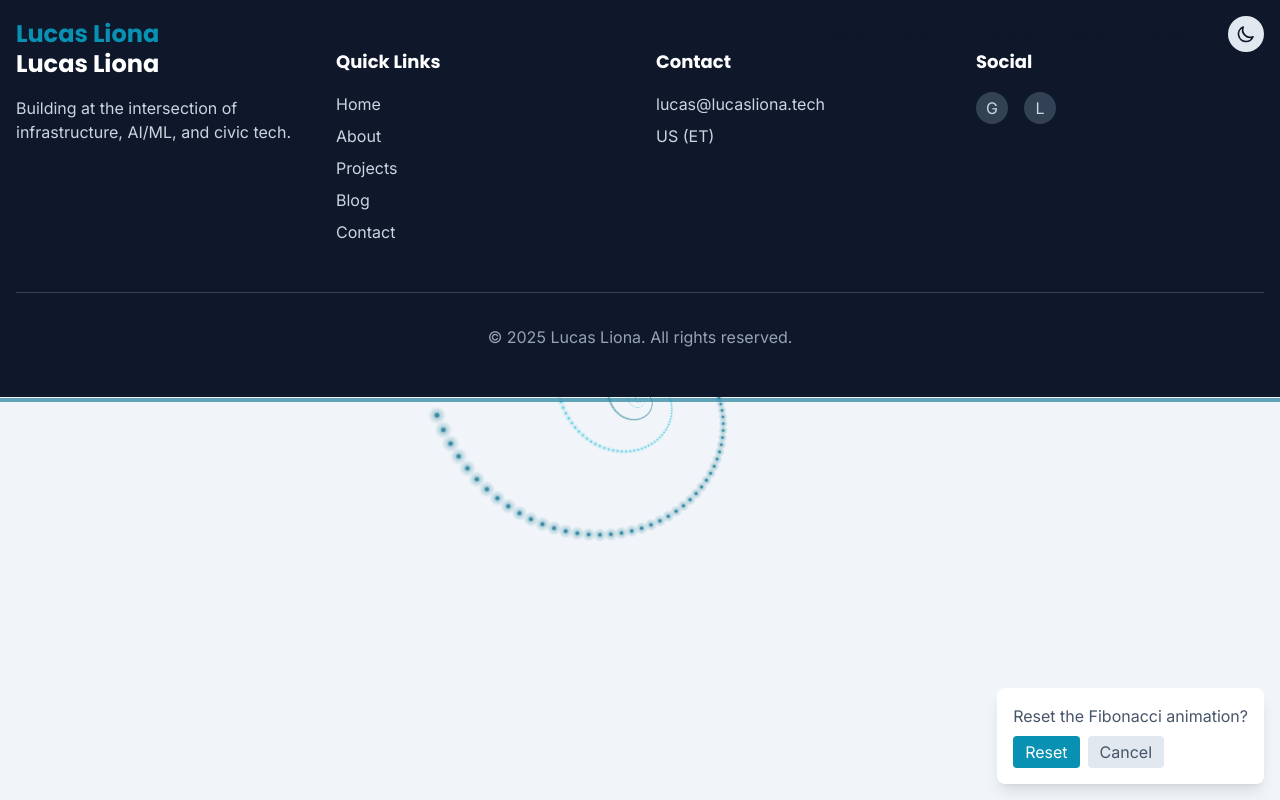
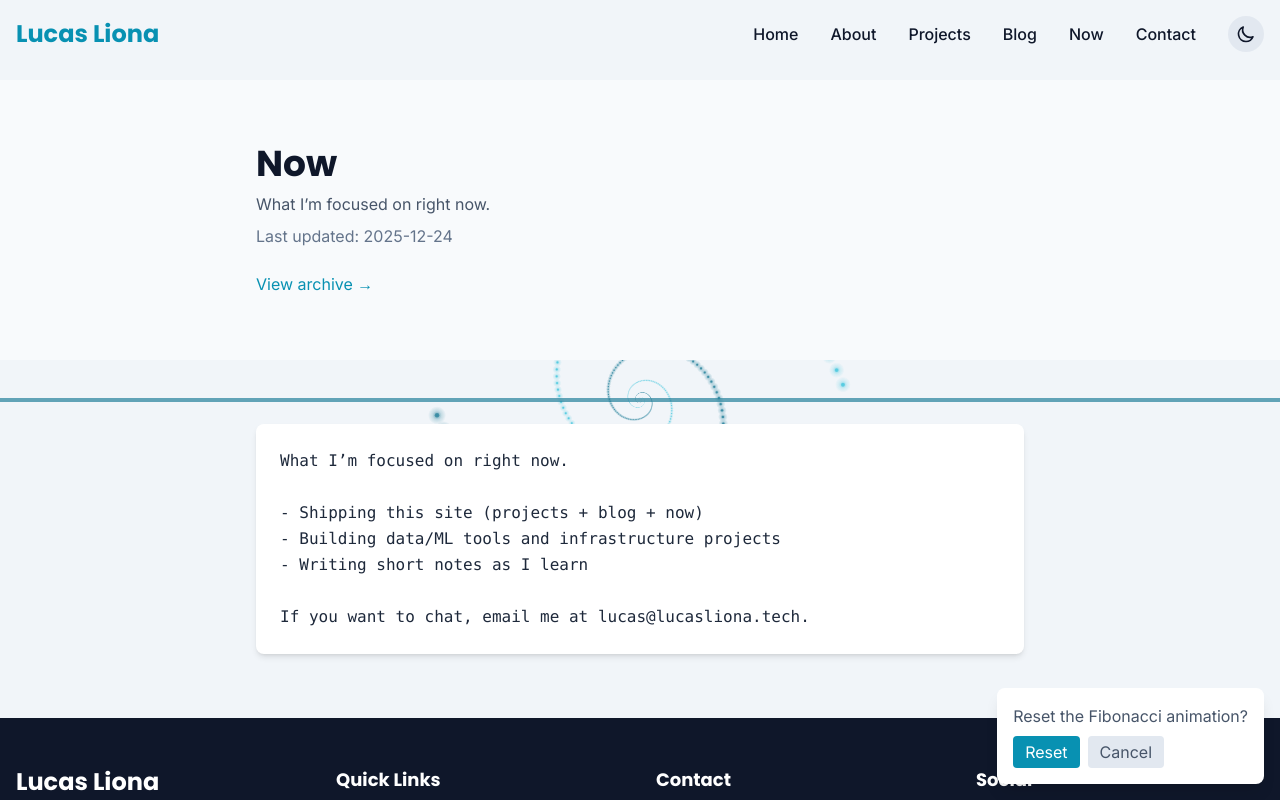
Before and after one commit to Lucas-Liona/Personal-Website, a React (Vite) app in the folder my-portfolio/: page /now in a window 1280 px wide. Both pictures are taken after a click on the button "Reset Fibonacci Animation". Shown: the top 800 px of the page. Built offline with nearby package versions, Linux system fonts and the light colour scheme.

Commit message:
maybe temporary added /nw

```diff
--- a/my-portfolio/src/App.tsx
+++ b/my-portfolio/src/App.tsx
@@ -8,6 +8,9 @@ import Projects from './pages/Projects';
 import Contact from './pages/Contact';
 import Blog from './pages/Blog';
 import BlogPost from './pages/BlogPost';
+import Now from './pages/Now';
+import NowArchive from './pages/NowArchive';
+import NowEntry from './pages/NowEntry';
 import FibonacciBackground from './components/FibonacciBackground';
 import AnimationReset from './components/AnimationReset';
 import { ThemeProvider } from './context/ThemeContext';
@@ -81,6 +84,9 @@ function App() {
                 <Route path="/projects" element={<Projects />} />
                 <Route path="/blog" element={<Blog />} />
                 <Route path="/blog/:slug" element={<BlogPost />} />
+                <Route path="/now" element={<Now />} />
+                <Route path="/now/archive" element={<NowArchive />} />
+                <Route path="/now/:slug" element={<NowEntry />} />
                 <Route path="/contact" element={<Contact />} />
               </Routes>
             </main>
--- a/my-portfolio/src/components/Footer.tsx
+++ b/my-portfolio/src/components/Footer.tsx
@@ -21,7 +21,7 @@ const Footer = () => {
           <div className="md:col-span-1">
             <h3 className="text-lg font-bold mb-4">Quick Links</h3>
             <ul className="space-y-2">
-              {['Home', 'About', 'Projects', 'Blog', 'Contact'].map((item) => (
+              {['Home', 'About', 'Projects', 'Blog', 'Now', 'Contact'].map((item) => (
                 <li key={item}>
                   <Link
                     to={item === 'Home' ? '/' : `/${item.toLowerCase()}`}
--- a/my-portfolio/src/components/Navbar.tsx
+++ b/my-portfolio/src/components/Navbar.tsx
@@ -37,7 +37,7 @@ const Navbar = () => {
         {/* Desktop Navigation */}
         <nav className="hidden md:flex items-center space-x-8">
           <ul className="flex space-x-8">
-            {['Home', 'About', 'Projects', 'Blog', 'Contact'].map((item) => (
+            {['Home', 'About', 'Projects', 'Blog', 'Now', 'Contact'].map((item) => (
               <li key={item}>
                 <Link
                   to={item === 'Home' ? '/' : `/${item.toLowerCase()}`}
@@ -90,7 +90,7 @@ const Navbar = () => {
       {isOpen && (
         <div className="md:hidden bg-white dark:bg-dark-100 shadow-md dark:shadow-black/20">
           <ul className="py-4 px-4 space-y-4">
-            {['Home', 'About', 'Projects', 'Blog', 'Contact'].map((item) => (
+            {['Home', 'About', 'Projects', 'Blog', 'Now', 'Contact'].map((item) => (
               <li key={item}>
                 <Link
                   to={item === 'Home' ? '/' : `/${item.toLowerCase()}`}
--- /dev/null
+++ b/my-portfolio/src/content/now/2025-12-24.md
@@ -0,0 +1,12 @@
+---
+title: Now
+date: 2025-12-24
+---
+
+What I’m focused on right now.
+
+- Shipping this site (projects + blog + now)
+- Building data/ML tools and infrastructure projects
+- Writing short notes as I learn
+
+If you want to chat, email me at lucas@lucasliona.tech.
--- /dev/null
+++ b/my-portfolio/src/lib/now.ts
@@ -0,0 +1,82 @@
+export type NowEntryMeta = {
+  slug: string;
+  title: string;
+  date?: string;
+};
+
+export type NowEntry = NowEntryMeta & {
+  content: string;
+};
+
+type Frontmatter = Record<string, unknown>;
+
+const parseFrontmatter = (raw: string): { frontmatter: Frontmatter; content: string } => {
+  if (!raw.startsWith('---')) {
+    return { frontmatter: {}, content: raw };
+  }
+
+  const end = raw.indexOf('\n---', 3);
+  if (end === -1) {
+    return { frontmatter: {}, content: raw };
+  }
+
+  const fmBlock = raw.slice(3, end).trim();
+  const content = raw.slice(end + '\n---'.length).trimStart();
+
+  const frontmatter: Frontmatter = {};
+  for (const line of fmBlock.split('\n')) {
+    const idx = line.indexOf(':');
+    if (idx === -1) continue;
+    const key = line.slice(0, idx).trim();
+    const value = line.slice(idx + 1).trim();
+    frontmatter[key] = value;
+  }
+
+  return { frontmatter, content };
+};
+
+const getSlugFromPath = (path: string) => {
+  const parts = path.split('/');
+  const file = parts[parts.length - 1] ?? '';
+  return file.replace(/\.md$/i, '');
+};
+
+const rawNowEntries = import.meta.glob('/src/content/now/*.md', { as: 'raw', eager: true }) as Record<
+  string,
+  string
+>;
+
+export const getAllNowEntries = (): NowEntryMeta[] => {
+  const entries = Object.entries(rawNowEntries).map(([path, raw]) => {
+    const slug = getSlugFromPath(path);
+    const { frontmatter } = parseFrontmatter(raw);
+
+    const title = (frontmatter.title as string | undefined) ?? slug;
+    const date = frontmatter.date as string | undefined;
+
+    return { slug, title, date };
+  });
+
+  return entries.sort((a, b) => (b.date ?? '').localeCompare(a.date ?? ''));
+};
+
+export const getLatestNowEntry = (): NowEntry | null => {
+  const metas = getAllNowEntries();
+  if (metas.length === 0) return null;
+  return getNowEntryBySlug(metas[0].slug);
+};
+
+export const getNowEntryBySlug = (slug: string): NowEntry | null => {
+  const entry = Object.entries(rawNowEntries).find(([path]) => getSlugFromPath(path) === slug);
+  if (!entry) return null;
+
+  const [, raw] = entry;
+  const { frontmatter, content } = parseFrontmatter(raw);
+
+  return {
+    slug,
+    title: (frontmatter.title as string | undefined) ?? slug,
+    date: frontmatter.date as string | undefined,
+    content,
+  };
+};
--- /dev/null
+++ b/my-portfolio/src/pages/Now.tsx
@@ -0,0 +1,65 @@
+import { Link } from 'react-router-dom';
+import { motion } from 'framer-motion';
+import { getLatestNowEntry } from '../lib/now';
+
+const Now = () => {
+  const entry = getLatestNowEntry();
+
+  if (!entry) {
+    return (
+      <div className="pt-20">
+        <section className="py-16">
+          <div className="container mx-auto px-4">
+            <div className="max-w-3xl mx-auto">
+              <h1 className="text-4xl font-bold mb-4">Now</h1>
+              <p className="text-slate-600">No now entries yet.</p>
+              <div className="mt-6">
+                <Link to="/now/archive" className="text-primary hover:underline">
+                  View archive →
+                </Link>
+              </div>
+            </div>
+          </div>
+        </section>
+      </div>
+    );
+  }
+
+  return (
+    <div className="pt-20">
+      <section className="bg-slate-50 py-16">
+        <div className="container mx-auto px-4">
+          <motion.div
+            initial={{ opacity: 0, y: 20 }}
+            animate={{ opacity: 1, y: 0 }}
+            transition={{ duration: 0.5 }}
+            className="max-w-3xl mx-auto"
+          >
+            <h1 className="text-4xl font-bold">Now</h1>
+            <p className="text-slate-600 mt-2">What I’m focused on right now.</p>
+            {entry.date && <p className="text-slate-500 mt-2">Last updated: {entry.date}</p>}
+            <div className="mt-6">
+              <Link to="/now/archive" className="text-primary hover:underline">
+                View archive →
+              </Link>
+            </div>
+          </motion.div>
+        </div>
+      </section>
+
+      <section className="py-16">
+        <div className="container mx-auto px-4">
+          <div className="max-w-3xl mx-auto">
+            <div className="bg-white rounded-lg shadow-md p-6">
+              <pre className="whitespace-pre-wrap text-slate-800 leading-relaxed">
+                {entry.content}
+              </pre>
+            </div>
+          </div>
+        </div>
+      </section>
+    </div>
+  );
+};
+
+export default Now;
--- /dev/null
+++ b/my-portfolio/src/pages/NowArchive.tsx
@@ -0,0 +1,54 @@
+import { Link } from 'react-router-dom';
+import { motion } from 'framer-motion';
+import { getAllNowEntries } from '../lib/now';
+
+const NowArchive = () => {
+  const entries = getAllNowEntries();
+
+  return (
+    <div className="pt-20">
+      <section className="bg-slate-50 py-16">
+        <div className="container mx-auto px-4">
+          <motion.div
+            initial={{ opacity: 0, y: 20 }}
+            animate={{ opacity: 1, y: 0 }}
+            transition={{ duration: 0.5 }}
+            className="max-w-3xl mx-auto"
+          >
+            <Link to="/now" className="text-primary hover:underline">
+              ← Back to Now
+            </Link>
+            <h1 className="text-4xl font-bold mt-4">Now Archive</h1>
+            <p className="text-slate-600 mt-2">Previous snapshots of what I was focused on.</p>
+          </motion.div>
+        </div>
+      </section>
+
+      <section className="py-16">
+        <div className="container mx-auto px-4">
+          <div className="max-w-3xl mx-auto space-y-6">
+            {entries.map((entry, index) => (
+              <motion.div
+                key={entry.slug}
+                initial={{ opacity: 0, y: 20 }}
+                whileInView={{ opacity: 1, y: 0 }}
+                transition={{ duration: 0.4, delay: index * 0.05 }}
+                viewport={{ once: true }}
+                className="bg-white rounded-lg shadow-md p-6"
+              >
+                <Link to={`/now/${entry.slug}`} className="block">
+                  <h2 className="text-2xl font-bold text-dark hover:text-primary transition-colors">
+                    {entry.title}
+                  </h2>
+                  {entry.date && <p className="text-slate-500 mt-1">{entry.date}</p>}
+                </Link>
+              </motion.div>
+            ))}
+          </div>
+        </div>
+      </section>
+    </div>
+  );
+};
+
+export default NowArchive;
--- /dev/null
+++ b/my-portfolio/src/pages/NowEntry.tsx
@@ -0,0 +1,60 @@
+import { Link, useParams } from 'react-router-dom';
+import { motion } from 'framer-motion';
+import { getNowEntryBySlug } from '../lib/now';
+
+const NowEntry = () => {
+  const { slug } = useParams();
+  const entry = slug ? getNowEntryBySlug(slug) : null;
+
+  if (!entry) {
+    return (
+      <div className="pt-20">
+        <section className="py-16">
+          <div className="container mx-auto px-4">
+            <div className="max-w-3xl mx-auto">
+              <h1 className="text-3xl font-bold mb-4">Entry not found</h1>
+              <Link to="/now/archive" className="text-primary hover:underline">
+                ← Back to archive
+              </Link>
+            </div>
+          </div>
+        </section>
+      </div>
+    );
+  }
+
+  return (
+    <div className="pt-20">
+      <section className="bg-slate-50 py-16">
+        <div className="container mx-auto px-4">
+          <motion.div
+            initial={{ opacity: 0, y: 20 }}
+            animate={{ opacity: 1, y: 0 }}
+            transition={{ duration: 0.5 }}
+            className="max-w-3xl mx-auto"
+          >
+            <Link to="/now/archive" className="text-primary hover:underline">
+              ← Back to archive
+            </Link>
+            <h1 className="text-4xl font-bold mt-4">{entry.title}</h1>
+            {entry.date && <p className="text-slate-500 mt-2">{entry.date}</p>}
+          </motion.div>
+        </div>
+      </section>
+
+      <section className="py-16">
+        <div className="container mx-auto px-4">
+          <div className="max-w-3xl mx-auto">
+            <div className="bg-white rounded-lg shadow-md p-6">
+              <pre className="whitespace-pre-wrap text-slate-800 leading-relaxed">
+                {entry.content}
+              </pre>
+            </div>
+          </div>
+        </div>
+      </section>
+    </div>
+  );
+};
+
+export default NowEntry;
```
